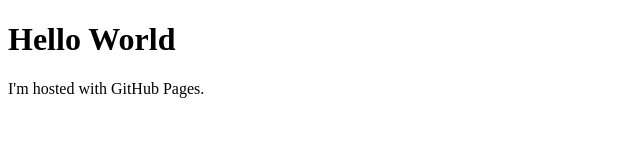
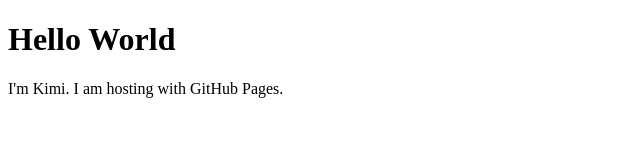
Before and after one commit to KimiHirano/KimiHirano.github.io, a plain HTML site: page index.html in a window 1280 px wide. Shown: the whole page, without its empty margins (0-640 px from the left). Drawn offline with Linux system fonts and the light colour scheme.

Commit message:
added  name

```diff
--- a/index.html
+++ b/index.html
@@ -2,6 +2,6 @@
 <html>
 <body>
 <h1>Hello World</h1>
-<p>I'm hosted with GitHub Pages.</p>
+<p>I'm Kimi. I am hosting with GitHub Pages.</p>
 </body>
 </html>
```
